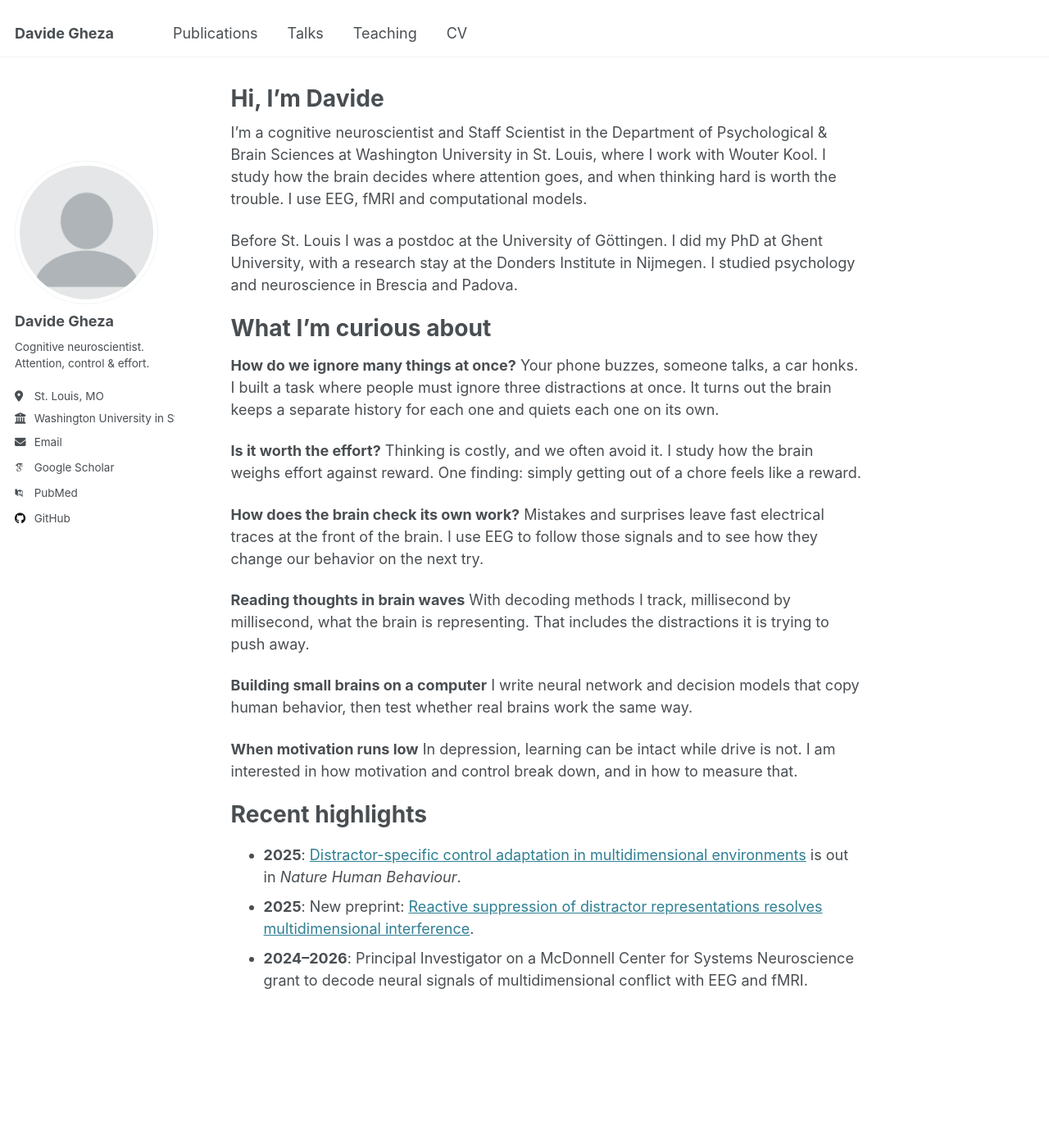
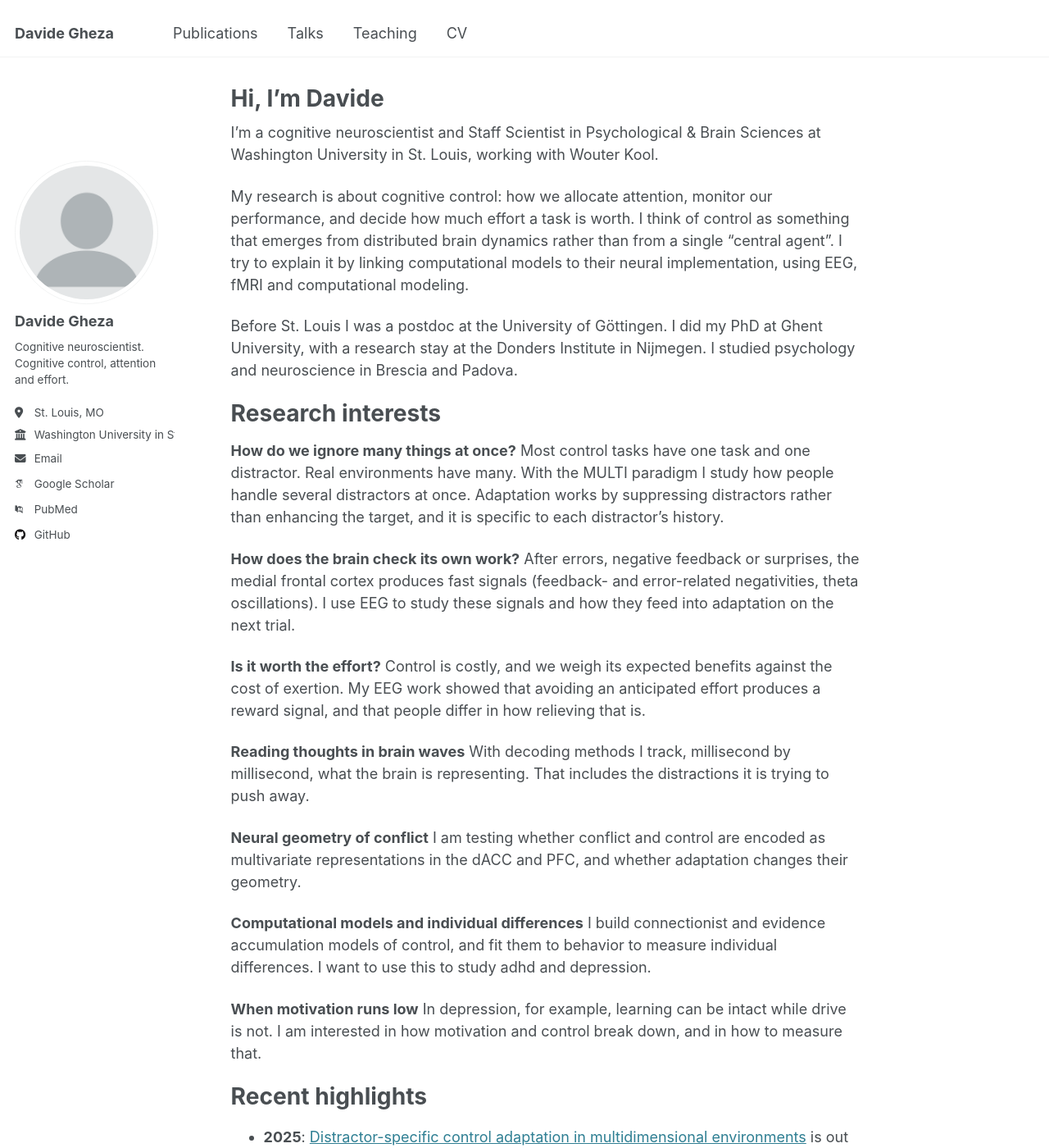
Before and after one commit to DavideGheza/DavideGheza.github.io, a Jekyll site: the page built from _pages/about.md, in a window 1280 px wide and 1400 px high. Shown: the whole window at 82% size. Built offline with Jekyll 4.4.1, drawn with Linux system fonts in a browser that asks for light colours; some web fonts are replaced; some of the changed text lies outside the part shown.

Commit message:
Rewrite about page in research-statement vocabulary

```diff
--- a/_config.yml
+++ b/_config.yml
@@ -25,7 +25,7 @@ author:
   avatar           : "profile.png"
   name             : "Davide Gheza"
   pronouns         : # example: "she/her"
-  bio              : "Cognitive neuroscientist. Attention, control & effort."
+  bio              : "Cognitive neuroscientist. Cognitive control, attention and effort."
   location         : "St. Louis, MO"
   employer         : "Washington University in St. Louis"
   uri              : # URL
--- a/_pages/about.md
+++ b/_pages/about.md
@@ -7,34 +7,40 @@ redirect_from:
   - /about.html
 ---
 
-I'm a cognitive neuroscientist and Staff Scientist in the Department of Psychological & Brain Sciences at Washington University in St. Louis, where I work with Wouter Kool. I study how the brain decides where attention goes, and when thinking hard is worth the trouble. I use EEG, fMRI and computational models.
+I'm a cognitive neuroscientist and Staff Scientist in Psychological & Brain Sciences at Washington University in St. Louis, working with Wouter Kool.
+
+My research is about cognitive control: how we allocate attention, monitor our performance, and decide how much effort a task is worth. I think of control as something that emerges from distributed brain dynamics rather than from a single "central agent". I try to explain it by linking computational models to their neural implementation, using EEG, fMRI and computational modeling.
 
 Before St. Louis I was a postdoc at the University of Göttingen. I did my PhD at Ghent University, with a research stay at the Donders Institute in Nijmegen. I studied psychology and neuroscience in Brescia and Padova.
 
-What I'm curious about
+Research interests
 ======
 
 **How do we ignore many things at once?**
-Your phone buzzes, someone talks, a car honks. I built a task where people must ignore three distractions at once. It turns out the brain keeps a separate history for each one and quiets each one on its own.
+Most control tasks have one task and one distractor. Real environments have many. With the MULTI paradigm I study how people handle several distractors at once. Adaptation works by suppressing distractors rather than enhancing the target, and it is specific to each distractor's history.
+
+**How does the brain check its own work?**
+After errors, negative feedback or surprises, the medial frontal cortex produces fast signals (feedback- and error-related negativities, theta oscillations). I use EEG to study these signals and how they feed into adaptation on the next trial.
 
 **Is it worth the effort?**
-Thinking is costly, and we often avoid it. I study how the brain weighs effort against reward. One finding: simply getting out of a chore feels like a reward.
-
-**How does the brain check its own work?**
-Mistakes and surprises leave fast electrical traces at the front of the brain. I use EEG to follow those signals and to see how they change our behavior on the next try.
+Control is costly, and we weigh its expected benefits against the cost of exertion. My EEG work showed that avoiding an anticipated effort produces a reward signal, and that people differ in how relieving that is.
 
 **Reading thoughts in brain waves**
 With decoding methods I track, millisecond by millisecond, what the brain is representing. That includes the distractions it is trying to push away.
 
-**Building small brains on a computer**
-I write neural network and decision models that copy human behavior, then test whether real brains work the same way.
+**Neural geometry of conflict**
+I am testing whether conflict and control are encoded as multivariate representations in the dACC and PFC, and whether adaptation changes their geometry.
+
+**Computational models and individual differences**
+I build connectionist and evidence accumulation models of control, and fit them to behavior to measure individual differences. I want to use this to study adhd and depression.
+
 
 **When motivation runs low**
-In depression, learning can be intact while drive is not. I am interested in how motivation and control break down, and in how to measure that.
+In depression, for example, learning can be intact while drive is not. I am interested in how motivation and control break down, and in how to measure that.
 
 Recent highlights
 ======
 
 * **2025**: [Distractor-specific control adaptation in multidimensional environments](https://doi.org/10.1038/s41562-024-02088-z) is out in *Nature Human Behaviour*.
 * **2025**: New preprint: [Reactive suppression of distractor representations resolves multidimensional interference](https://doi.org/10.1101/2025.11.16.688701).
-* **2024–2026**: Principal Investigator on a McDonnell Center for Systems Neuroscience grant to decode neural signals of multidimensional conflict with EEG and fMRI.
+* **2024–2026**: PI on a McDonnell Center for Systems Neuroscience grant on the neural representation of multidimensional conflict (EEG + fMRI).
```
